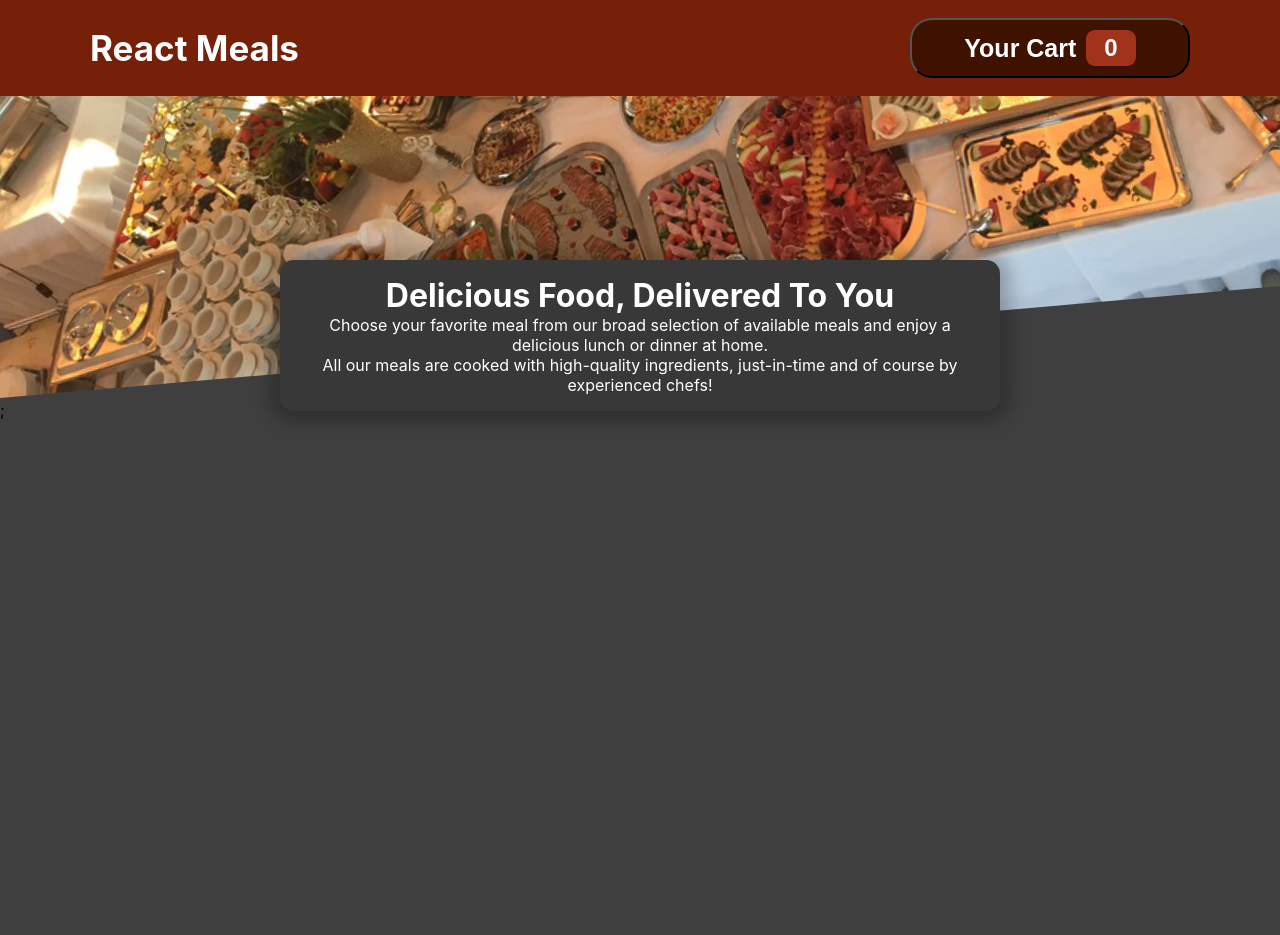
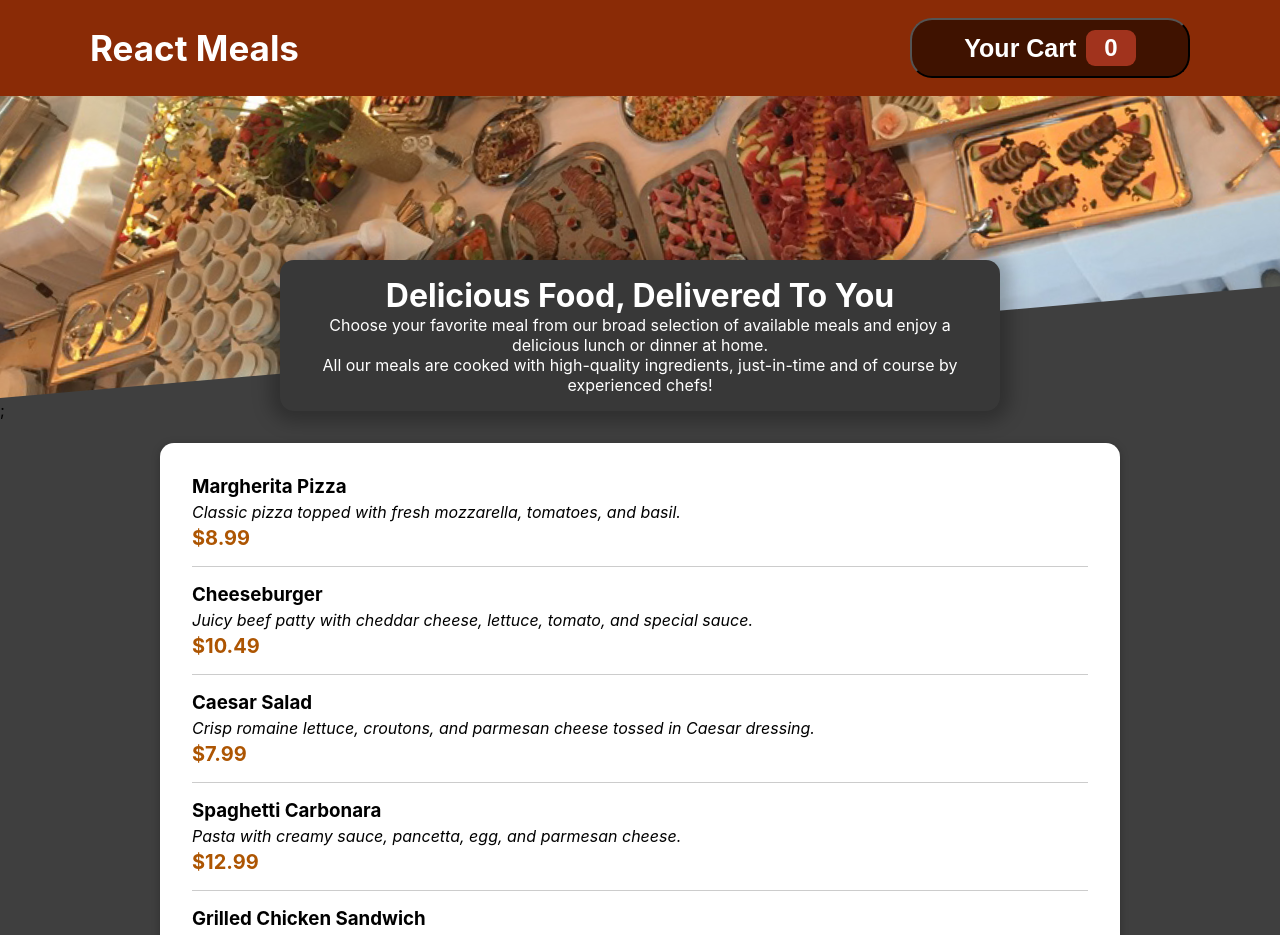
Before and after one commit to nadeemhalbhavi/food-ordering, a React (Create React App) app: page / in a window 1280 px wide. Shown: the top 935 px of the page. Before the commit the page ends 800 px from the top, so only its background shows below. Built offline with nearby package versions, Linux system fonts and the light colour scheme.

Commit message:
mealsItems added with styles

```diff
--- a/package.json
+++ b/package.json
@@ -9,6 +9,7 @@
     "react": "^18.3.1",
     "react-dom": "^18.3.1",
     "react-scripts": "5.0.1",
+    "remixicon": "^4.5.0",
     "web-vitals": "^2.1.4"
   },
   "scripts": {
--- a/src/components/Layout/Header.module.css
+++ b/src/components/Layout/Header.module.css
@@ -1,5 +1,5 @@
 .navbar{
-    background-color: #762009;
+    background-color: #8a2b06;
     display: flex;
     justify-content: space-between;
     align-items: center;
--- /dev/null
+++ b/src/components/Meals/AvailableMeals.js
@@ -0,0 +1,95 @@
+import classes from "./AvailableMeals.module.css";
+import Card from "../UI/Card";
+import MealsItem from "./MealsItem/MealsItem";
+
+const dummyMeals = [
+  {
+    id: 1,
+    name: "Margherita Pizza",
+    description:
+      "Classic pizza topped with fresh mozzarella, tomatoes, and basil.",
+    price: 8.99,
+  },
+  {
+    id: 2,
+    name: "Cheeseburger",
+    description:
+      "Juicy beef patty with cheddar cheese, lettuce, tomato, and special sauce.",
+    price: 10.49,
+  },
+  {
+    id: 3,
+    name: "Caesar Salad",
+    description:
+      "Crisp romaine lettuce, croutons, and parmesan cheese tossed in Caesar dressing.",
+    price: 7.99,
+  },
+  {
+    id: 4,
+    name: "Spaghetti Carbonara",
+    description: "Pasta with creamy sauce, pancetta, egg, and parmesan cheese.",
+    price: 12.99,
+  },
+  {
+    id: 5,
+    name: "Grilled Chicken Sandwich",
+    description:
+      "Marinated grilled chicken breast with lettuce and mayo on a toasted bun.",
+    price: 9.49,
+  },
+  {
+    id: 6,
+    name: "Vegetable Stir Fry",
+    description:
+      "A mix of seasonal vegetables stir-fried in a savory soy sauce.",
+    price: 8.49,
+  },
+  {
+    id: 7,
+    name: "Fish Tacos",
+    description:
+      "Soft corn tortillas filled with grilled fish, cabbage slaw, and lime crema.",
+    price: 11.99,
+  },
+  {
+    id: 8,
+    name: "Chocolate Lava Cake",
+    description:
+      "Warm chocolate cake with a gooey molten center served with vanilla ice cream.",
+    price: 6.99,
+  },
+  {
+    id: 9,
+    name: "Pancakes",
+    description: "Fluffy pancakes served with maple syrup and fresh berries.",
+    price: 5.99,
+  },
+  {
+    id: 10,
+    name: "Caprese Salad",
+    description:
+      "Fresh mozzarella, tomatoes, and basil drizzled with balsamic glaze.",
+    price: 7.49,
+  },
+];
+
+const AvailableMeals = () => {
+  const mealList = dummyMeals.map((meal) => (
+    <MealsItem
+      key={meal.id}
+      meal={meal}
+      name={meal.name}
+      description={meal.description}
+      price={meal.price}
+    />
+  ));
+  return (
+    <section className={classes.meals}>
+      <Card>
+        <ul>{mealList}</ul>
+      </Card>
+    </section>
+  );
+};
+
+export default AvailableMeals;
--- /dev/null
+++ b/src/components/Meals/AvailableMeals.module.css
@@ -0,0 +1,24 @@
+.meals {
+    max-width: 60rem;
+    width: 90%;
+    margin: 2rem auto;
+    animation: meals-appear 1s ease-out forwards;
+  }
+
+  .meals ul {
+    list-style: none;
+    margin: 0;
+    padding: 0;
+  }
+
+  @keyframes meals-appear {
+    from {
+      opacity: 0;
+      transform: translateY(3rem);
+    }
+
+    to {
+      opacity: 1;
+      transform: translateY(0);
+    }
+  }
--- a/src/components/Meals/Meals.js
+++ b/src/components/Meals/Meals.js
@@ -1,13 +1,13 @@
 import { Fragment } from "react";
 
 import MealsSummary from "./MealsSummary";
-// import AvailableMeals from "./AvailableMeals";
+import AvailableMeals from "./AvailableMeals";
 
 const Meals = () => {
   return (
     <Fragment>
       <MealsSummary />
-      {/* <AvailableMeals /> */}
+      <AvailableMeals />
     </Fragment>
   );
 };
--- /dev/null
+++ b/src/components/Meals/MealsItem/MealsItem.js
@@ -0,0 +1,17 @@
+import classes from "./MealsItem.module.css";
+
+const MealsItem = (props) => {
+  const price = `$${props.price.toFixed(2)}`;
+  return (
+    <li className={classes.meal}>
+      <div>
+        <h3>{props.name}</h3>
+        <div className={classes.description}>{props.description}</div>
+        <div className={classes.price}>{price}</div>
+      </div>
+      <div></div>
+    </li>
+  );
+};
+
+export default MealsItem;
--- /dev/null
+++ b/src/components/Meals/MealsItem/MealsItem.module.css
@@ -0,0 +1,22 @@
+.meal {
+    display: flex;
+    justify-content: space-between;
+    margin: 1rem;
+    padding-bottom: 1rem;
+    border-bottom: 1px solid #ccc;
+  }
+
+  .meal h3 {
+    margin: 0 0 0.25rem 0;
+  }
+
+  .description {
+    font-style: italic;
+  }
+
+  .price {
+    margin-top: 0.25rem;
+    font-weight: bold;
+    color: #ad5502;
+    font-size: 1.25rem;
+  }
--- /dev/null
+++ b/src/components/UI/Card.js
@@ -0,0 +1,7 @@
+import classes from "./Card.module.css";
+
+const Card = (props) => {
+  return <div className={classes.card}>{props.children}</div>;
+};
+
+export default Card;
--- /dev/null
+++ b/src/components/UI/Card.module.css
@@ -0,0 +1,6 @@
+.card {
+    padding: 1rem;
+    box-shadow: 0 2px 8px rgba(0, 0, 0, 0.25);
+    border-radius: 14px;
+    background-color: white;
+  }
```
Also changed, not shown: 1 other file (tests, documents, lock files or other folders).
